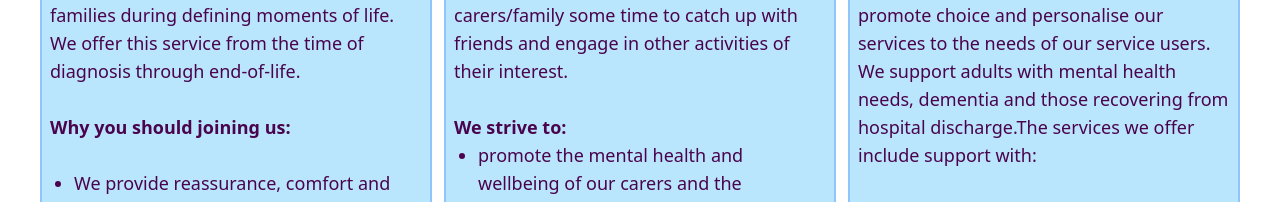
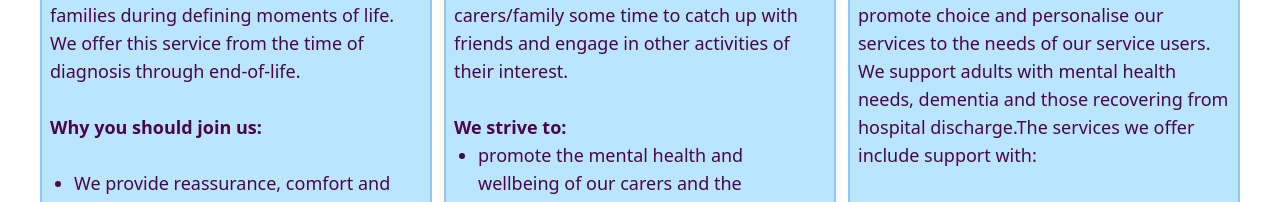
Before and after one commit to rufaro-13/veemu, a React (Create React App) app: page /services in a window 1280 px wide. Shown: the part 1850-2052 px from the top of the page. Built offline with nearby package versions, Linux system fonts and the light colour scheme.

Commit message:
Services

```diff
--- a/src/pages/Domiciliary.js
+++ b/src/pages/Domiciliary.js
@@ -115,7 +115,7 @@ function Domiciliary() {
                                         We provide a range of services to those with a terminal diagnosis. VEEMU is there to provide physical, emotional,
                                         social, and spiritual support for service users and their families during defining moments of life. We offer this service from the time of diagnosis through end-of-life.
                                         <br/><br/>
-                                        <span className=' font-bold'>Why you should joining us:</span> <br/><br/>
+                                        <span className=' font-bold'>Why you should join us:</span> <br/><br/>
                                         <ul class="list-disc ml-6">
                                             <li>We provide reassurance, comfort and companionship.</li>
                                             <li>We bring comfort to loved ones by knowing that their relative/friend is receiving good quality care. This reduces
@@ -155,7 +155,7 @@ function Domiciliary() {
                                         <ul class="list-disc ml-6">
                                             <li>promote the mental health and wellbeing of our carers and the individual being cared for.</li>
                                             <li>prevent burnouts and provide the opportunity for a break to family members or carers.</li>
-                                            <li>offer a person centred care, placing our service users at the centre of our services</li>
+                                            <li>offer a person centred care, placing our service users at the centre of our services.</li>
                                         </ul>
                                     </p> <br/><br/>
                                     </p>
```
